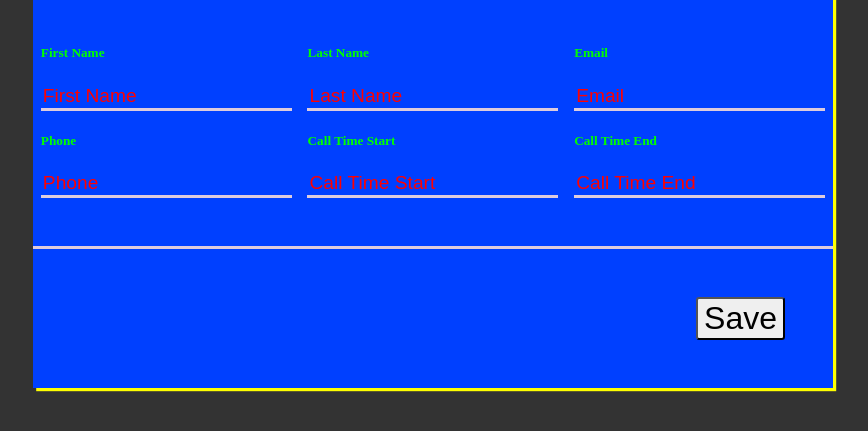
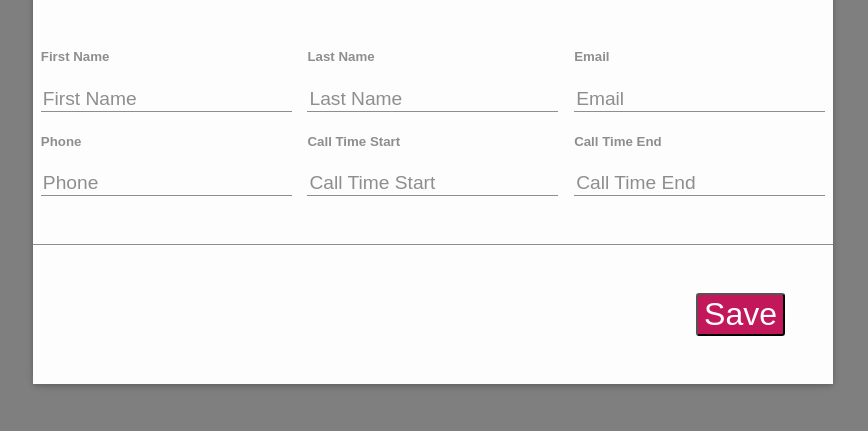
Before and after one commit to Whittenburry/05-form-modal, a website: page public/index.html in a window 1280 px wide. Shown: the part 261-692 px from the top of the page, without its empty margins (207-1075 px from the left). Drawn offline with nearby package versions, Linux system fonts and the light colour scheme; files that its build step writes are made by us from their sources.

Commit message:
final changes to ze modal

```diff
--- a/styles/_base.scss
+++ b/styles/_base.scss
@@ -5,4 +5,6 @@ body {
 
   background: url('img/bg.png') no-repeat top center fixed;
   background-size: cover;
+
+  font-family: sans-serif;
 }
--- a/styles/_variables.scss
+++ b/styles/_variables.scss
@@ -1,10 +1,11 @@
 
-$gutter: 2rem;
+$gutter: 1rem;
 $input-minimum-width: 10rem;
-$background-haze: rgba(0, 0, 0, 0.8);
-$button-background-brand-primary: #fff;
-$card-background: #0040ff;
-$card-text-color: #f00;
-$label-color: #0f0;
-$brand-border: 0.2rem solid #dcd;
-$brand-shadow: 0.2rem 0.2rem #ff0;
+$background-haze: rgba(0, 0, 0, 0.5);
+$button-background-brand-primary: #c2185b;
+$card-background: #fdfdfd;
+$brand-white: #fdfdfd;
+$card-text-color: #8e8e8e;
+$label-color: #8e8e8e;
+$brand-border: 0.1rem solid #8e8e8e;
+$brand-shadow: 0 2px 5px 0 rgba(0, 0, 0, 0.16), 0 2px 10px 0 rgba(0, 0, 0, 0.12);
--- a/styles/app.scss
+++ b/styles/app.scss
@@ -62,8 +62,9 @@
 }
 
 ::-webkit-input-placeholder {
-  color:$card-text-color;
+  color: $card-text-color;
 }
+
 
 .card-actions {
   display: flex;
@@ -78,5 +79,8 @@
   margin: 3rem;
 
   border-radius: 0.2rem;
+
+  background: $button-background-brand-primary;
+  color: $brand-white;
   font-size: 2rem;
 }
```
Also changed, not shown: 1 other file.
